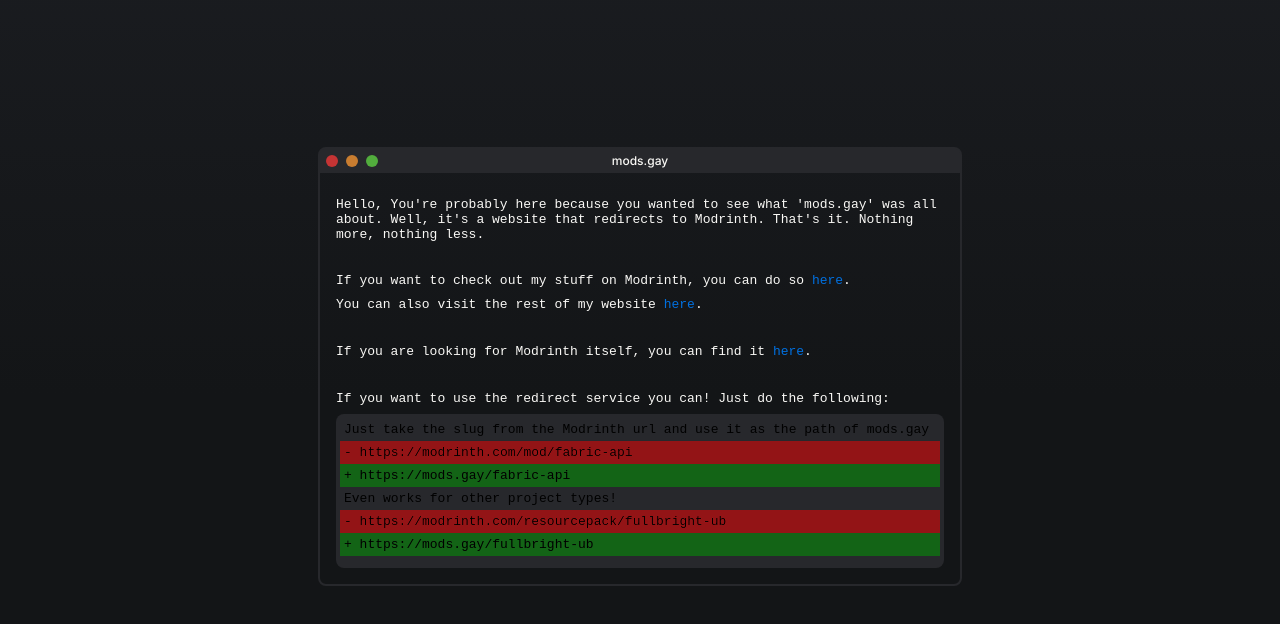
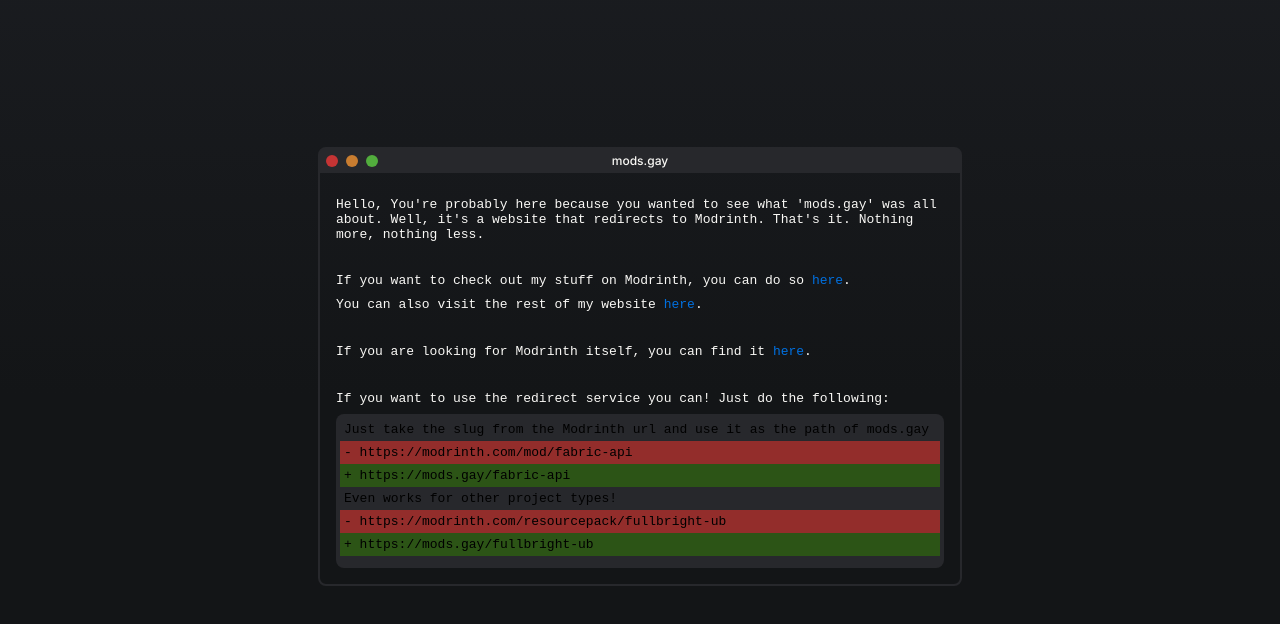
Before and after one commit to ThatGravyBoat/thatgravyboat.github.io, a plain HTML site: page modrinth-redirect.html in a window 1280 px wide. Shown: the part 46-670 px from the top of the page. Drawn offline with Linux system fonts and the light colour scheme; no server answers.

Commit message:
Fix with dark reader

```diff
--- a/modrinth-redirect.html
+++ b/modrinth-redirect.html
@@ -3,6 +3,7 @@
 <head>
     <meta charset="UTF-8">
     <meta name="viewport" content="width=device-width, initial-scale=1.0">
+    <meta name="darkreader-lock">
     <title>ThatGravyBoat - mods.gay</title>
     <link rel="icon" type="image/x-icon" href="pfp_small.png">
     <link rel="stylesheet" href="styles/index.css">
--- a/styles/code.css
+++ b/styles/code.css
@@ -20,11 +20,9 @@ code > *:last-child {
 }
 
 .diff-red {
-    background-color: rgba(255, 0, 0, 0.5);
-    filter: brightness(1.25);
+    background-color: rgba(255, 50, 42, 0.5);
 }
 
 .diff-green {
-    background-color: rgba(0, 128, 0, 0.5);
-    filter: brightness(1.25);
+    background-color: rgba(50, 128, 0, 0.5);
 }
```
Also changed, not shown: index.html (+2 -0 lines), projects.html (+1 -0 lines), socials.html (+1 -0 lines).
